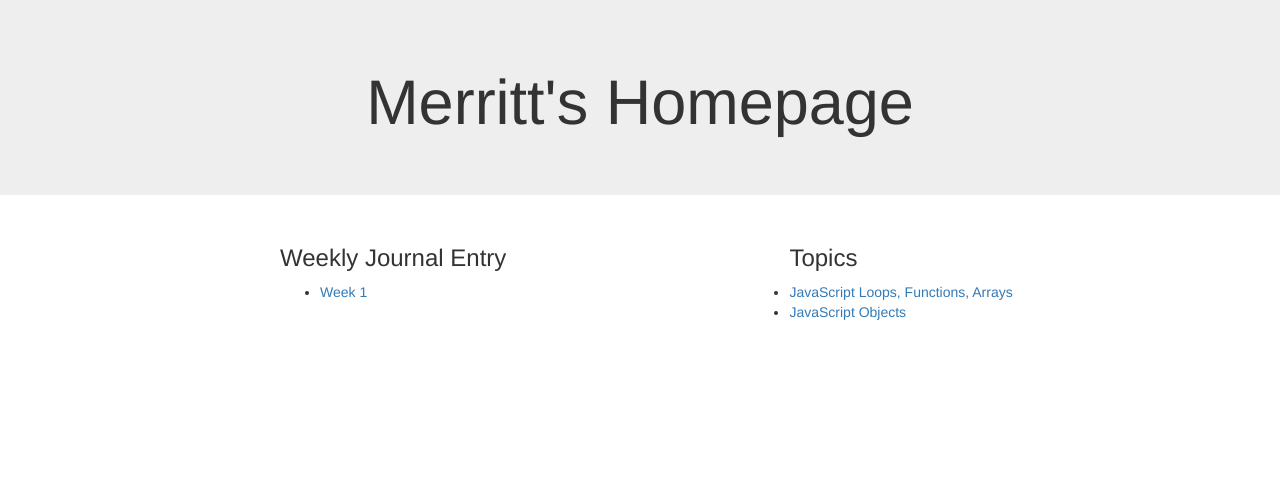
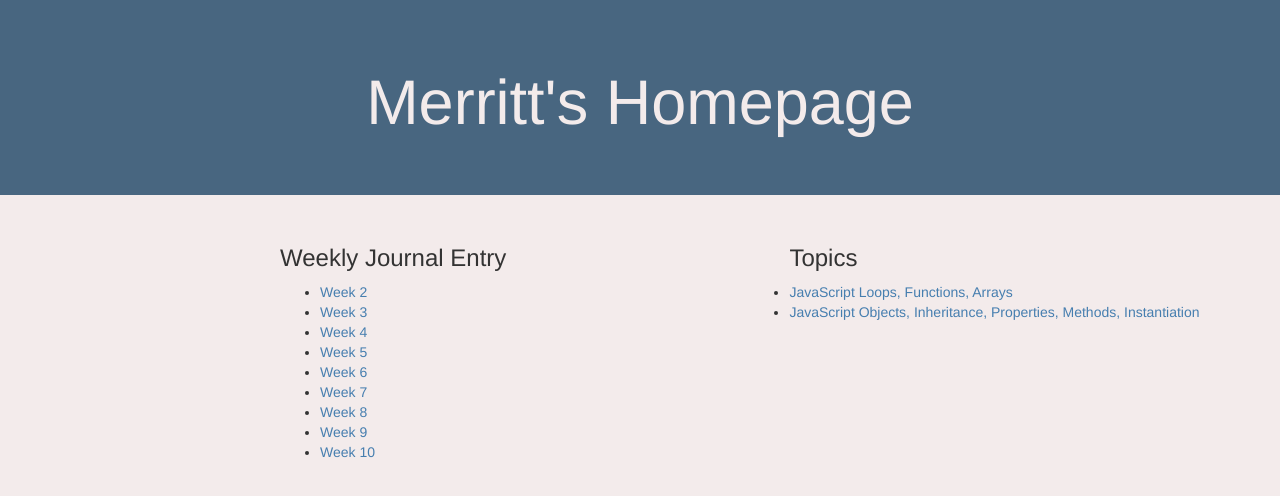
Before and after one commit to Creighton-Merritt/Creighton-Merritt.github.io, a plain HTML site: page index.html in a window 1280 px wide. Drawn offline with nearby package versions, Linux system fonts and the light colour scheme.

Commit message:
Adding jsObjects css

```diff
--- a/css/index.css
+++ b/css/index.css
@@ -5,3 +5,19 @@
 div#left {
     margin-right:10%;
 }
+
+.jumbotron {
+    background-color:rgb(72, 102, 128);
+}
+
+.jumbotron .h1, .jumbotron h1 {
+    color: rgb(243, 235, 235);
+}
+
+body {
+    background-color: rgb(243, 235, 235);
+}
+
+a {
+    color: rgb(70, 126, 175);
+}
--- /dev/null
+++ b/css/jsObjects.css
@@ -0,0 +1,12 @@
+
+div.jumbotron {
+    background-color:rgb(72, 102, 128);
+}
+
+.jumbotron .h2, .jumbotron h2 {
+    color: rgb(243, 235, 235);
+}
+
+body {
+    background-color: rgb(243, 235, 235);
+}
--- a/index.html
+++ b/index.html
@@ -4,9 +4,9 @@
     <meta charset="utf-8">
     <meta name="viewport" content="width=device-width, initial-scale=1">
     <link rel="stylesheet" href="https://maxcdn.bootstrapcdn.com/bootstrap/3.4.0/css/bootstrap.min.css">
-    <link rel="stylesheet" type="text/css" href="css/index.css">
     <script src="https://ajax.googleapis.com/ajax/libs/jquery/3.4.1/jquery.min.js"></script>
     <script src="https://maxcdn.bootstrapcdn.com/bootstrap/3.4.0/js/bootstrap.min.js"></script>
+    <link rel="stylesheet" type="text/css" href="css/index.css">
     <title>Index</title>
     <style>
     </style>
@@ -22,14 +22,22 @@
             <div class="col-sm-5" id="left">
               <h3>Weekly Journal Entry</h3>
               <ul>
-                    <li><a href="journal/week1.html">Week 1</a></li>
+                  <li><a href="journal/week2.html">Week 2</a></li>
+                  <li><a href="journal/week3.html">Week 3</a></li>
+                  <li><a href="journal/week4.html">Week 4</a></li>
+                  <li><a href="journal/week5.html">Week 5</a></li>
+                  <li><a href="journal/week6.html">Week 6</a></li>
+                  <li><a href="journal/week7.html">Week 7</a></li>
+                  <li><a href="journal/week8.html">Week 8</a></li>
+                  <li><a href="journal/week9.html">Week 9</a></li>
+                  <li><a href="journal/week10.html">Week 10</a></li>
               </ul>
             </div>
             <div class="col-sm-5" id="content"></div>
               <h3>Topics</h3>
               <ul>
                   <li><a href="topics/jsLoops.html">JavaScript Loops, Functions, Arrays</a></li>
-                    <li><a href="topics/jsObjects.html">JavaScript Objects</a></li>
+                  <li><a href="topics/jsObjects.html">JavaScript Objects, Inheritance, Properties, Methods, Instantiation</a></li>
               </ul>
 
           </div>
```
Also changed, not shown: topics/jsObjects.html (+18 -0 lines), journal/week2.html (renamed from journal/week1.html). Lines whose indentation alone changed are shown as unchanged.
